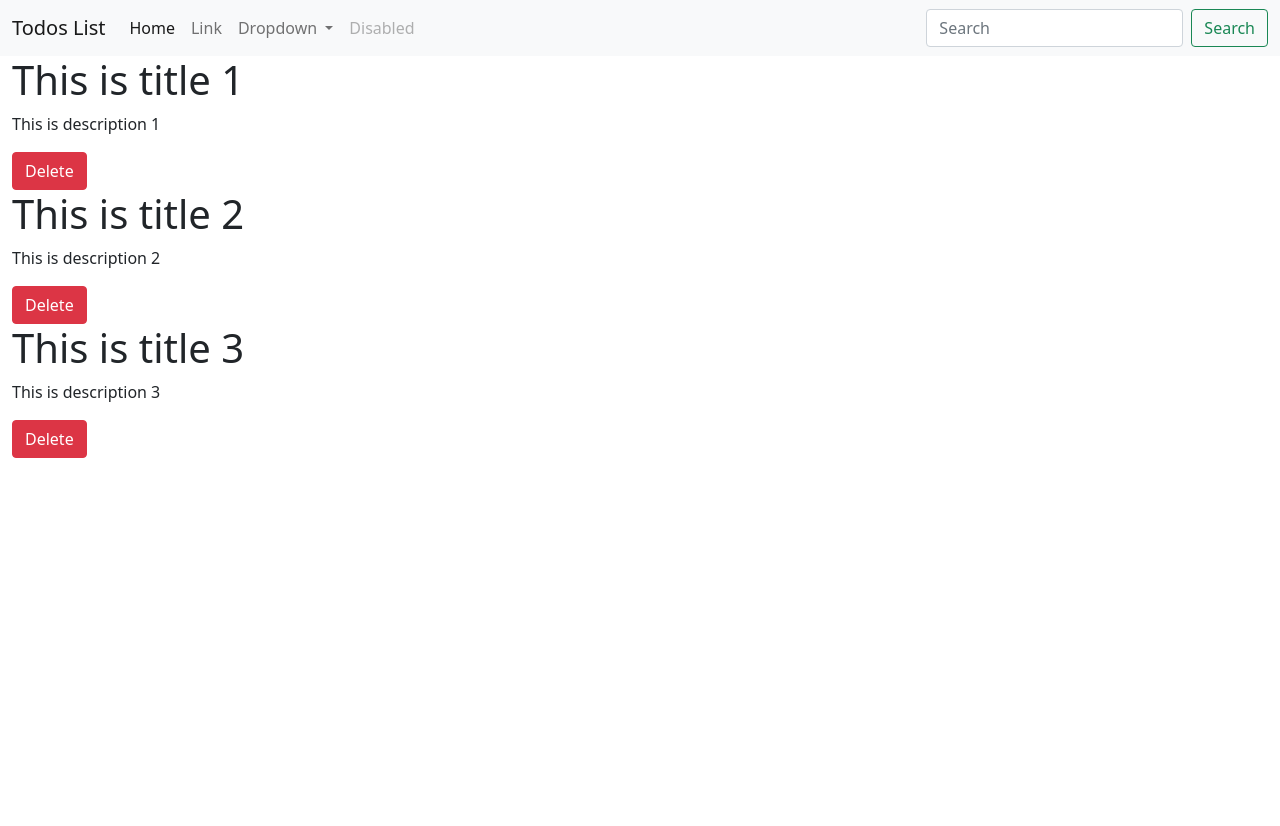
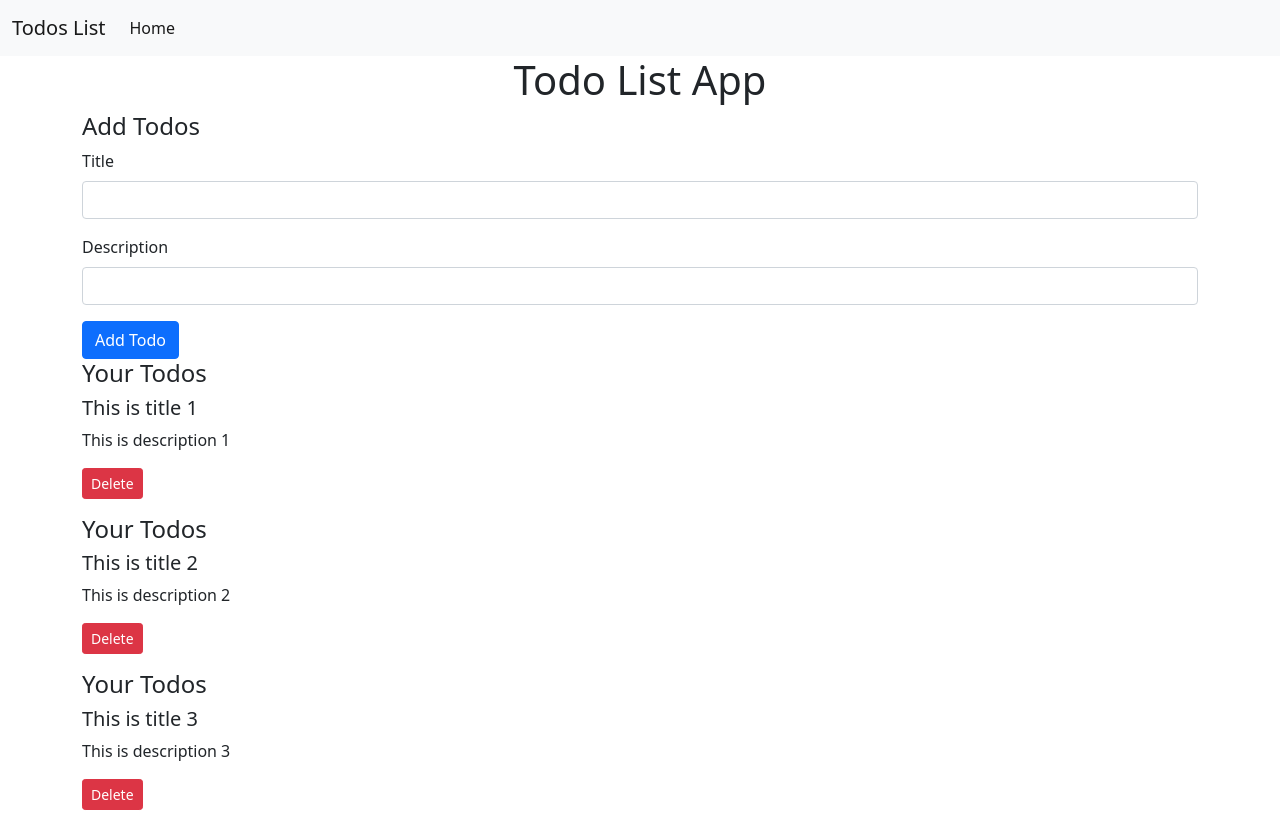
Before and after one commit to bansalvinitvinod/todo-list-angular, an Angular app: page / in a window 1280 px wide. Before the commit the page ends 800 px from the top, so only its background shows below. Built offline with nearby package versions, Linux system fonts and the light colour scheme.

Commit message:
Add Todo Working

```diff
--- /dev/null
+++ b/src/app/MyComponents/todo-add/todo-add.component.html
@@ -0,0 +1,12 @@
+<h4>Add Todos</h4>
+<form (ngSubmit)="onSubmit()">
+    <div class="mb-3">
+      <label for="title" class="form-label">Title</label>
+      <input type="text" class="form-control" id="title" name="title" [(ngModel)]="title">
+    </div>
+    <div class="mb-3">
+      <label for="description" class="form-label">Description</label>
+      <input type="text" class="form-control" id="description" name="description" [(ngModel)]="description">
+    </div>
+    <button type="submit" class="btn btn-primary">Add Todo</button>
+  </form>
--- /dev/null
+++ b/src/app/MyComponents/todo-add/todo-add.component.ts
@@ -0,0 +1,30 @@
+import { Component, EventEmitter, OnInit, Output } from '@angular/core';
+import { Todo } from 'src/app/MyModels/todo';
+
+@Component({
+  selector: 'app-todo-add',
+  templateUrl: './todo-add.component.html',
+  styleUrls: ['./todo-add.component.scss']
+})
+export class TodoAddComponent implements OnInit {
+
+  title: string = '';
+  description: string = '';
+  @Output() todoAdd: EventEmitter<Todo> = new EventEmitter();
+
+  constructor() { }
+
+  ngOnInit(): void {
+  }
+
+  onSubmit(): void {
+    const todo: Todo = {
+      serial_number: 8,
+      title: this.title,
+      description: this.description,
+      active: true
+    }
+    this.todoAdd.emit(todo);
+  }
+
+}
--- a/src/app/MyComponents/todo-item/todo-item.component.html
+++ b/src/app/MyComponents/todo-item/todo-item.component.html
@@ -1,3 +1,4 @@
-<h1>{{ todo.title }}</h1>
+<h4>Your Todos</h4>
+<h5>{{ todo.title }}</h5>
 <p>{{ todo.description }}</p>
-<button class="btn btn-danger" (click)="onClick(todo)" >Delete</button>
+<button class="btn btn-danger btn-sm mb-3" (click)="onClick(todo)" >Delete</button>
--- a/src/app/MyComponents/todos/todos.component.html
+++ b/src/app/MyComponents/todos/todos.component.html
@@ -1,3 +1,7 @@
-<div *ngFor="let todo of todos">
-    <app-todo-item [todo]="todo" (todoDelete)="deleteTodo($event)"></app-todo-item>
+<div class="container">
+    <h1 class="text-center">Todo List App</h1>
+    <app-todo-add (todoAdd)="addTodo($event)"></app-todo-add>
+    <div *ngFor="let todo of todos">
+        <app-todo-item [todo]="todo" (todoDelete)="deleteTodo($event)"></app-todo-item>
+    </div>
 </div>
--- a/src/app/MyComponents/todos/todos.component.ts
+++ b/src/app/MyComponents/todos/todos.component.ts
@@ -42,4 +42,8 @@ export class TodosComponent implements OnInit {
     this.todos.splice(index, 1);
   }
 
+  addTodo(todo: Todo) {
+    this.todos.push(todo);
+  }
+
 }
--- a/src/app/app.component.html
+++ b/src/app/app.component.html
@@ -9,28 +9,7 @@
         <li class="nav-item">
           <a class="nav-link active" aria-current="page" href="#">Home</a>
         </li>
-        <li class="nav-item">
-          <a class="nav-link" href="#">Link</a>
-        </li>
-        <li class="nav-item dropdown">
-          <a class="nav-link dropdown-toggle" href="#" id="navbarDropdown" role="button" data-bs-toggle="dropdown" aria-expanded="false">
-            Dropdown
-          </a>
-          <ul class="dropdown-menu" aria-labelledby="navbarDropdown">
-            <li><a class="dropdown-item" href="#">Action</a></li>
-            <li><a class="dropdown-item" href="#">Another action</a></li>
-            <li><hr class="dropdown-divider"></li>
-            <li><a class="dropdown-item" href="#">Something else here</a></li>
-          </ul>
-        </li>
-        <li class="nav-item">
-          <a class="nav-link disabled">Disabled</a>
-        </li>
       </ul>
-      <form class="d-flex">
-        <input class="form-control me-2" type="search" placeholder="Search" aria-label="Search">
-        <button class="btn btn-outline-success" type="submit">Search</button>
-      </form>
     </div>
   </div>
 </nav>
```
Also changed, not shown: src/app/app.module.ts (+6 -2 lines), src/app/MyComponents/todo-add/todo-add.component.scss (added), 1 other file (tests, documents, lock files or other folders).
